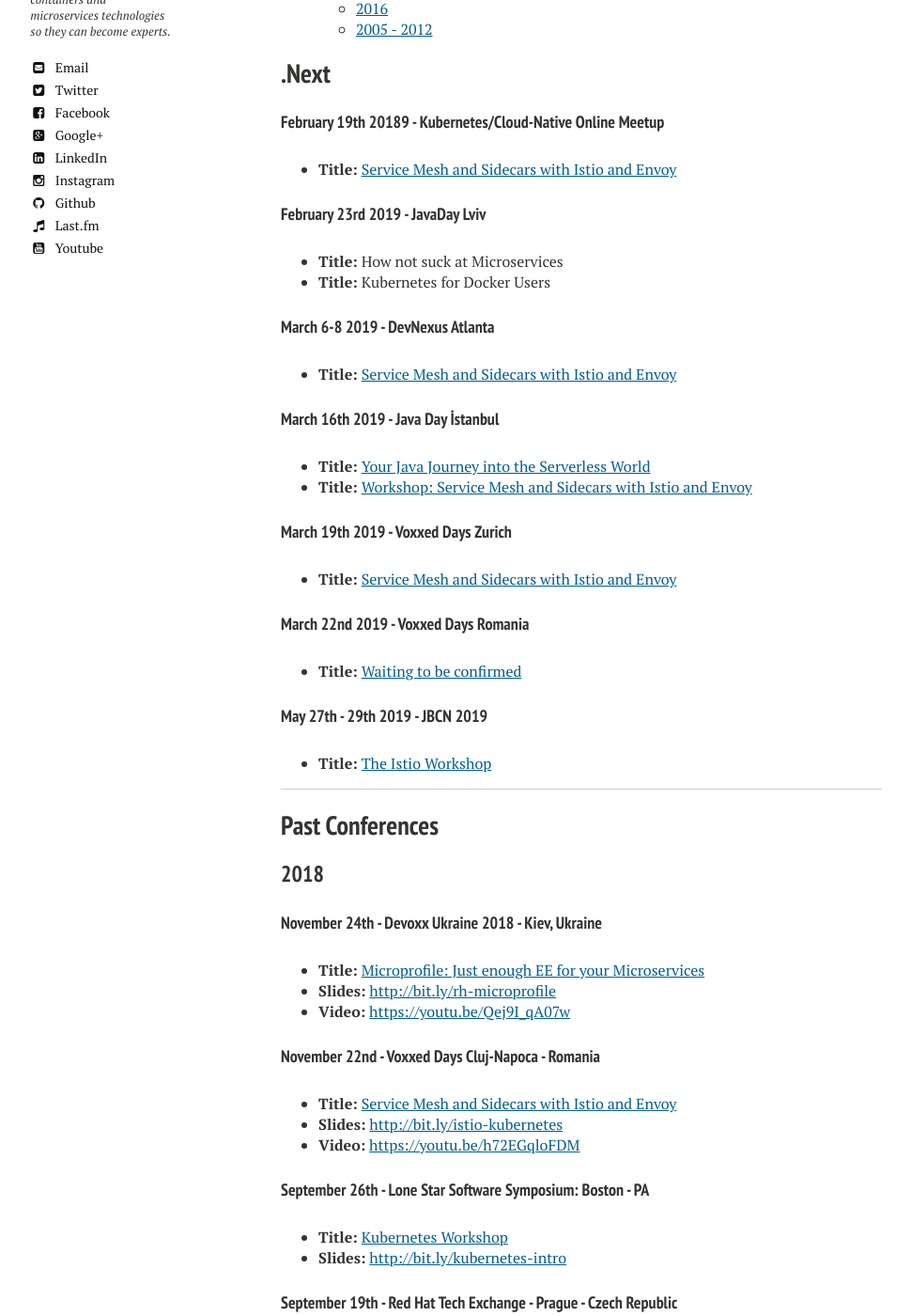
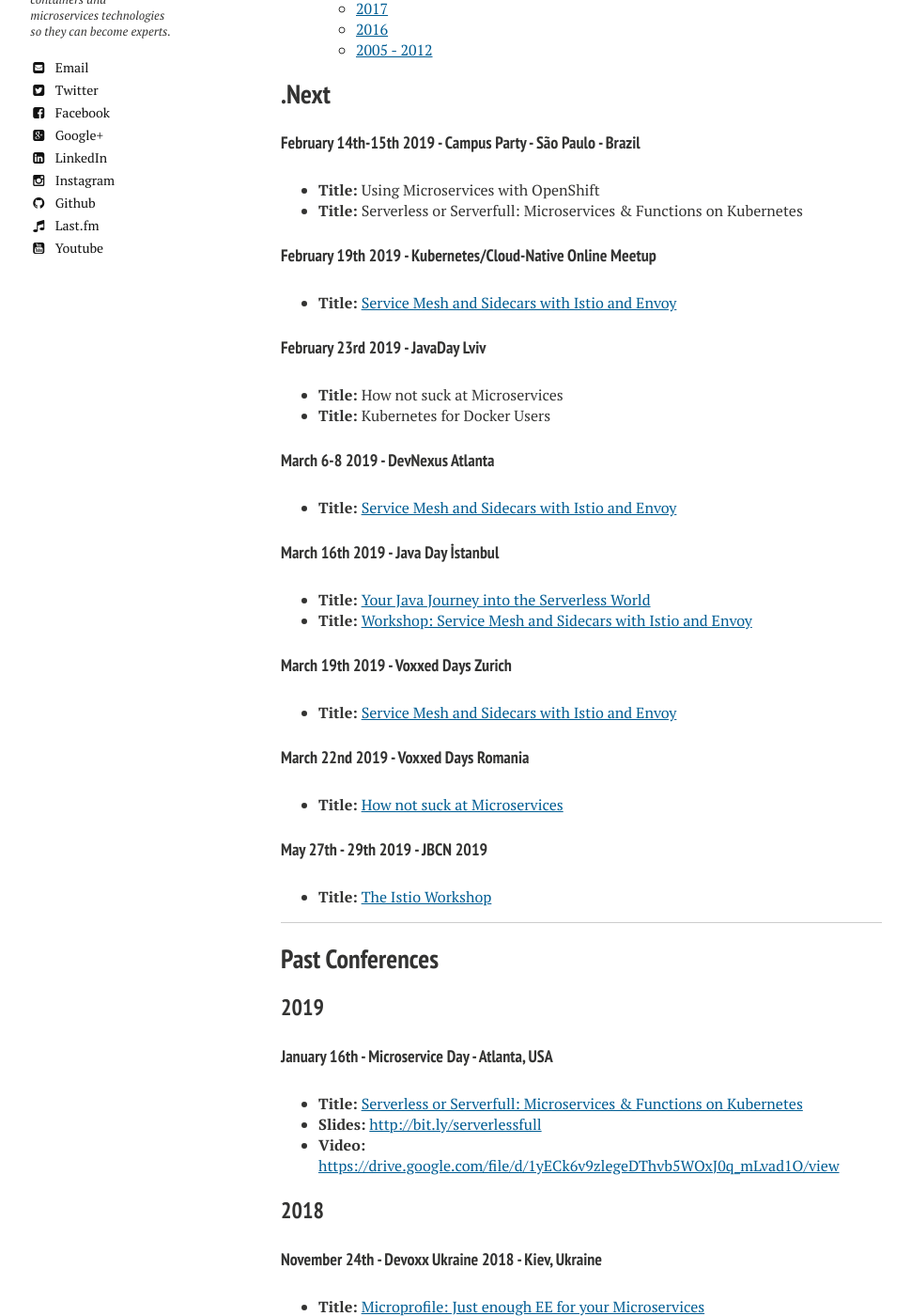
Before and after one commit to rafabene/rafabene.github.io, a Jekyll site: the page built from talks/index.md, in a window 1280 px wide and 1400 px high, scrolled down 780 px. Shown: the whole window at 94% size, without its empty margins (21-991 px from the left). Built offline with Jekyll 4.4.1, drawn with Linux system fonts in a browser that asks for light colours; nearby versions of some CDN libraries; comment, search, counter and statistics services are not loaded; some of the changed text lies outside the part shown.

Commit message:
New talks

```diff
--- a/talks/index.md
+++ b/talks/index.md
@@ -16,7 +16,11 @@
 
 ## .Next
 
-#### February 19th 20189 - Kubernetes/Cloud-Native Online Meetup
+#### February 14th-15th 2019 - Campus Party - São Paulo - Brazil
+- **Title:** Using Microservices with OpenShift
+- **Title:** Serverless or Serverfull: Microservices & Functions on Kubernetes
+
+#### February 19th 2019 - Kubernetes/Cloud-Native Online Meetup
 - **Title:** [Service Mesh and Sidecars with Istio and Envoy](https://www.meetup.com/de-DE/Kubernetes-Cloud-Native-Online-Meetup/)
 
 #### February 23rd 2019 - JavaDay Lviv
@@ -34,7 +38,7 @@
 - **Title:** [Service Mesh and Sidecars with Istio and Envoy](https://cfpvdz19.confinabox.com/talk/RSL-3477)
 
 #### March 22nd 2019 - Voxxed Days Romania
-- **Title:** [Waiting to be confirmed](https://romania.voxxeddays.com/bucharest/2019-03-20/)
+- **Title:** [How not suck at Microservices](https://romania.voxxeddays.com/2019/02/03/how-not-suck-at-microservices//)
 
 #### May 27th - 29th 2019 - JBCN 2019
 - **Title:** [The Istio Workshop](http://www.jbcnconf.com/2019/infoTalk.html?id=5c196e0238da165f64820b2a)
@@ -43,6 +47,12 @@
 <hr>
 
 ## Past Conferences
+
+### 2019
+#### January 16th - Microservice Day - Atlanta, USA
+- **Title:** [Serverless or Serverfull: Microservices & Functions on Kubernetes](https://www.redhat.com/en/events/red-hat-microservices-day-atlanta-2019)
+- **Slides:** [http://bit.ly/serverlessfull](http://bit.ly/serverlessfull)
+- **Video:** [https://drive.google.com/file/d/1yECk6v9zlegeDThvb5WOxJ0q_mLvad1O/view](https://drive.google.com/file/d/1yECk6v9zlegeDThvb5WOxJ0q_mLvad1O/view)
 
 ### 2018
 #### November 24th - Devoxx Ukraine 2018 - Kiev, Ukraine
@@ -56,7 +66,7 @@
 - **Video:** [https://youtu.be/h72EGqloFDM](https://youtu.be/h72EGqloFDM)
 
 
-#### September 26th - Lone Star Software Symposium: Boston - PA
+#### September 26th - Lone Star Software Symposium: Boston - MA
 
 - **Title:** [Kubernetes Workshop](https://nofluffjuststuff.com/conference/boston/2018/09/speakers/rafael_benevides)
 - **Slides:** [http://bit.ly/kubernetes-intro](http://bit.ly/kubernetes-intro)
```
